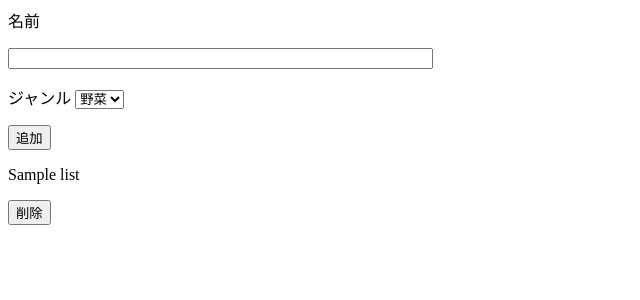
After one commit to ryunosuke-seimei/motomura, a Flask app: template templates/index_item.html in a window 1280 px wide. The commit adds this page. Shown: the top 300 px of the page, without its empty margins (0-640 px from the left). Run offline with Flask 2, Linux system fonts and the light colour scheme; the template is opened without the code that fills it: most values are stand-ins (such as "Sample title", 1, 10 or a date in 2020).

Commit message:
change_item

```diff
--- a/app.py
+++ b/app.py
@@ -11,6 +11,46 @@ def home():
     return render_template("home.html")
 
 
+@app.route('/village/item/')
+def home_item():
+    db_connection = db.connect(host=app.config["HOST"], user=app.config["USER"], password=app.config["PASSWORD"],
+                               database=app.config["DATABASES"])
+    cursor = db_connection.cursor()
+    cursor.execute(
+        "select * from item_list")
+    item_list = cursor.fetchall()
+    return render_template("index_item.html",item_list=item_list)
+
+
+@app.route('/village/item/insert/', methods=["POST"])
+def home_item_insert():
+    name = request.form["name"]
+    genre = request.form["genre"]
+    join_point = ",".join([name, genre])
+    data_format = ",".join(["%s"] * 2)
+    db_connection = db.connect(host=app.config["HOST"], user=app.config["USER"], password=app.config["PASSWORD"],
+                               database=app.config["DATABASES"])
+    cursor = db_connection.cursor()
+    cursor.execute(
+        "INSERT INTO item_list(name,genre) values({})".format(
+            data_format), tuple(join_point.split(",")))
+    db_connection.commit()
+    return redirect("/village/item/", code=302)
+
+
+@app.route('/village/item/delete/', methods=["POST"])
+def home_item_delete():
+    ID = request.form["id"]
+    db_connection = db.connect(host=app.config["HOST"], user=app.config["USER"], password=app.config["PASSWORD"],
+                               database=app.config["DATABASES"])
+    cursor = db_connection.cursor()
+    cursor.execute(
+        "DELETE FROM item_list WHERE id={}".format(ID)
+    )
+    db_connection.commit()
+    return redirect("/village/item/", code=302)
+
+
 @app.route('/village/bought/')
 def index():
     # print(app.config["SERVER"])
@@ -20,29 +60,34 @@ def index():
     cursor.execute(
         "select * from bought_list")
     bought_list = cursor.fetchall()
-    return render_template("index.html", bought_list=bought_list)
+
+    cursor.execute(
+        "select * from item_list")
+    item_list = cursor.fetchall()
+
+    return render_template("index.html", lists=[bought_list, item_list])
 
 
-@app.route('/village/insert/', methods=["POST"])
+@app.route('/village/bought/insert/', methods=["POST"])
 def data_insert():
-    name = request.form["name"]
+    item_id = request.form["item_id"]
     count = request.form["count"]
     date = request.form["date"]
 
-    join_point = ",".join([name, count, date])
+    join_point = ",".join([item_id, count, date])
     data_format = ",".join(["%s"] * 3)
     db_connection = db.connect(host=app.config["HOST"], user=app.config["USER"], password=app.config["PASSWORD"],
                                database=app.config["DATABASES"])
     cursor = db_connection.cursor()
     cursor.execute(
-        "INSERT INTO bought_list(name,count,day) values({})".format(
+        "INSERT INTO bought_list(item_id,count,day) values({})".format(
             data_format), tuple(join_point.split(",")))
     db_connection.commit()
 
     return redirect("/village/bought/", code=302)
 
 
-@app.route('/village/delete/', methods=["POST"])
+@app.route('/village/bought/delete/', methods=["POST"])
 def data_delete():
     ID = request.form["id"]
     db_connection = db.connect(host=app.config["HOST"], user=app.config["USER"], password=app.config["PASSWORD"],
@@ -112,7 +157,12 @@ def data_recipe_detail(ID):
     cursor.execute(
         "SELECT * FROM recipe_detail_list WHERE recipe_id={}".format(ID))
     recipe_list = cursor.fetchall()
-    send_data = [ID, recipe_list]
+
+    cursor.execute(
+        "select * from item_list")
+    item_list = cursor.fetchall()
+
+    send_data = [ID, recipe_list, item_list]
 
     return render_template("detail_recipe.html", send_data=send_data)
 
@@ -120,18 +170,20 @@ def data_recipe_detail(ID):
 @app.route('/village/recipe/detail/insert/', methods=["POST"])
 def data_recipe_detail_insert():
     ID = request.form["id"]
-    name = request.form["name"]
+    item_id = request.form["item_id"]
     count = request.form["count"]
 
-    join_point = ",".join([ID, name, count])
+    join_point = ",".join([ID, item_id, count])
     data_format = ",".join(["%s"] * 3)
     db_connection = db.connect(host=app.config["HOST"], user=app.config["USER"], password=app.config["PASSWORD"],
                                database=app.config["DATABASES"])
     cursor = db_connection.cursor()
     cursor.execute(
-        "INSERT INTO recipe_detail_list(recipe_id,sozai,count) values({})".format(
+        "INSERT INTO recipe_detail_list(recipe_id,item_id,count) values({})".format(
             data_format), tuple(join_point.split(",")))
     db_connection.commit()
+
+
 
     return redirect("/village/recipe/detail/{}/".format(ID), code=302)
 
@@ -158,23 +210,25 @@ def data_recipe_check():
                                database=app.config["DATABASES"])
     cursor = db_connection.cursor()
     cursor.execute(
-        "select * from recipe_list "
+        "select DISTINCT recipe_list.id, recipe_list.name from recipe_list "
         "join recipe_detail_list on recipe_list.id=recipe_detail_list.recipe_id "
+        "join bought_list on recipe_detail_list.item_id=bought_list.item_id "
         "where recipe_list.genre1={} and recipe_list.genre2={}".format(genre1, genre2)
     )
-    recipe_list = cursor.fetchall()
-    numbers = []
-    for number in recipe_list:
-        numbers.append(number[0])
-    numbers = list(set(numbers))
-    result = []
-    for number in numbers:
-        temp_list = []
-        for target in recipe_list:
-            if target[0] == number:
-                temp_list.append(target)
-        result.append(temp_list)
-    return Response(json.dumps(result),  mimetype='application/json')
+    result = cursor.fetchall()
+    list_child = []
+    for child in result:
+        child_id = child[0]
+        child_name = child[1]
+        print(child_id)
+        cursor.execute(
+            "select * from recipe_detail_list join item_list on recipe_detail_list.item_id=item_list.id where recipe_id={}".format(child_id)
+        )
+        children = cursor.fetchall()
+        children.insert(0, child_name)
+        list_child.append(children)
+
+    return Response(json.dumps(list_child),  mimetype='application/json')
 
 
 if __name__ == '__main__':
--- a/templates/home.html
+++ b/templates/home.html
@@ -7,5 +7,6 @@
 <body>
 <a href="/village/bought/">bought</a>
 <a href="/village/recipe/">recipe</a>
+<a href="/village/item/">item</a>
 </body>
 </html>
--- /dev/null
+++ b/templates/index_item.html
@@ -0,0 +1,28 @@
+<!DOCTYPE html>
+<html lang="en">
+<head>
+    <meta charset="UTF-8">
+    <title>Title</title>
+</head>
+<body>
+<form action="/village/item/insert/" method="POST">
+    名前
+    <p><input type="text" name="name" size="50" required></p>
+    ジャンル
+    <select name="genre">
+        <option size="3" value="1"> 野菜 </option>
+        <option size="3" value="2"> 肉 </option>
+        <option size="3" value="3"> 魚介 </option>
+        <option size="3" value="4"> 麺 </option>
+    </select>
+    <p><input class="button" type="submit" value="追加"></p>
+</form>
+{% for list in item_list %}
+    {{ list }}
+    <form action="/village/item/delete/" method="POST">
+        <p><input type="hidden" name="id" value="{{ list[0] }}" required></p>
+        <p><input class="button" type="submit" value="削除"></p>
+    </form>
+{% endfor %}
+</body>
+</html>
```
Also changed, not shown: templates/detail_recipe.html (+21 -1 lines), templates/index.html (+19 -4 lines).
